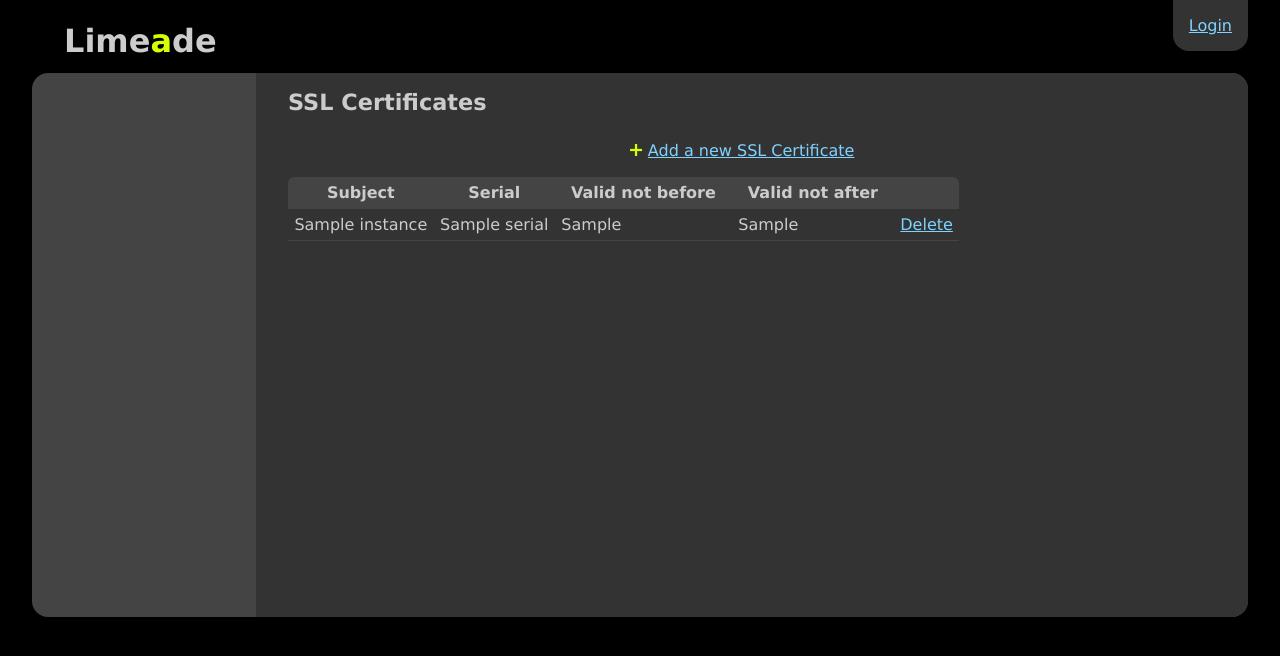
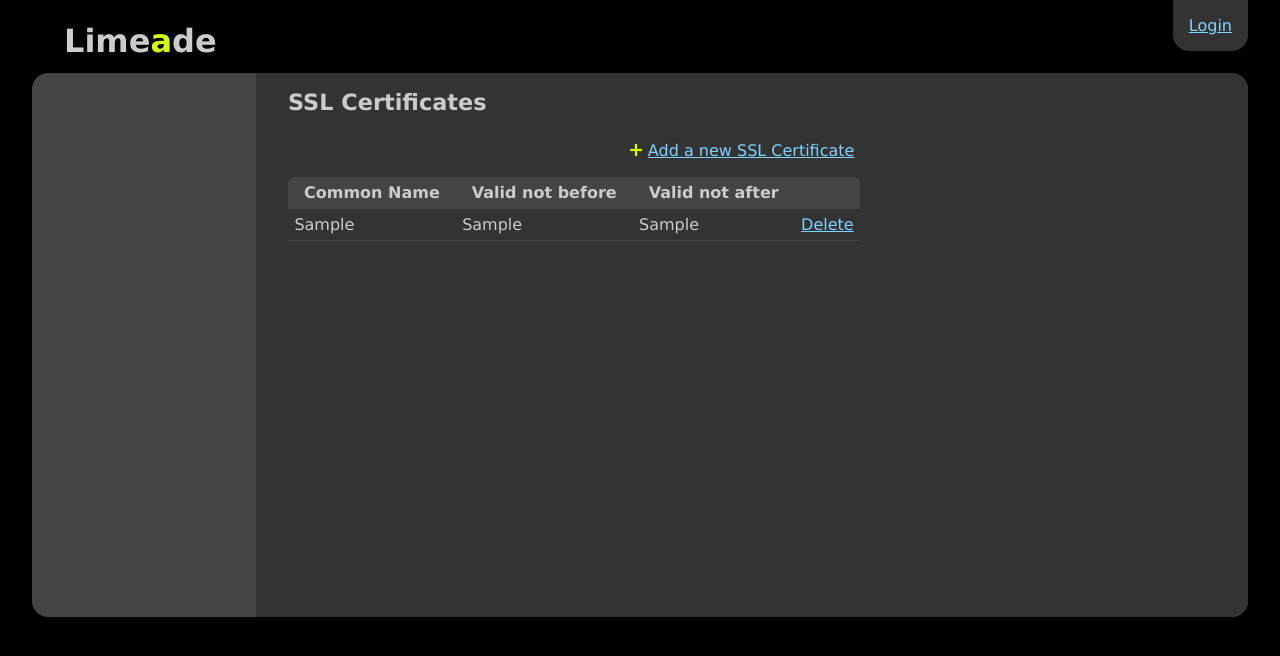
Before and after one commit to skylime/limeade, a Django app: template skylime_admin/limeade/web/templates/limeade_web/sslcert_list.html in a window 1280 px wide. Shown: the top 656 px of the page. Run offline with Django 3.2, Linux system fonts and the light colour scheme; the template is opened without the code that fills it: most values are stand-ins (such as "Sample title", 1, 10 or a date in 2020).

Commit message:
show CN for SSL Certs

```diff
--- a/skylime_admin/limeade/web/models.py
+++ b/skylime_admin/limeade/web/models.py
@@ -35,6 +35,7 @@ class SSLCert(models.Model):
 	valid_not_before = models.DateTimeField()
 	valid_not_after  = models.DateTimeField()
 	subject          = models.CharField(max_length=default_length)
+	cn               = models.CharField(max_length=default_length)
 	issuer           = models.CharField(max_length=default_length)
 	cert             = models.TextField()
 	key              = models.TextField()
@@ -49,6 +50,7 @@ class SSLCert(models.Model):
 
 		self.subject = x509name_to_str(cert.get_subject())
 		self.issuer  = x509name_to_str(cert.get_issuer())
+		self.cn      = cert.get_subject().commonName
 		self.serial  = cert.get_serial_number()
 		self.valid_not_before = parseAsn1Generalizedtime(cert.get_notBefore())
 		self.valid_not_after  = parseAsn1Generalizedtime(cert.get_notAfter())
--- a/skylime_admin/limeade/web/templates/limeade_web/sslcert_list.html
+++ b/skylime_admin/limeade/web/templates/limeade_web/sslcert_list.html
@@ -8,11 +8,10 @@
 </p>
 {% if object_list %}
 <table>
-<tr><th>Subject</th><th>Serial</th><th>Valid not before</th><th>Valid not after</th><th>&nbsp;</th></tr>
+<tr><th>Common Name</th><th>Valid not before</th><th>Valid not after</th><th>&nbsp;</th></tr>
 {% for cert in object_list %}
         <tr>
-        <td><span title="{{ cert.issuer }}">{{ cert.subject }}</td>
-        <td>{{ cert.serial }}</td>
+        <td><span title="{{ cert.issuer }}">{{ cert.cn }}</td>
         <td>{{ cert.valid_not_before }}</td>
         <td>{{ cert.valid_not_after }}</td>
 		<td><a href="{% url limeade_web_sslcert_delete cert.pk %}" class="action_delete">Delete</a></td>
```
